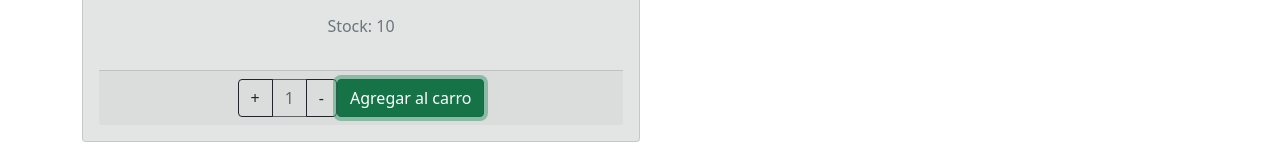
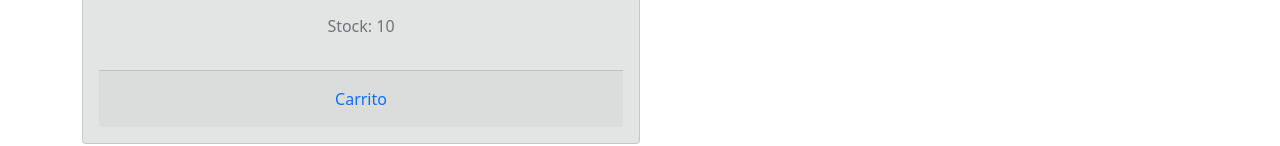
Before and after one commit to TeresitaCaneteL/ViaVerde_Canete, a React (Create React App) app: page /product/1 in a window 1280 px wide. Both pictures are taken after a click on the button "Agregar al carro". Shown: the part 654-800 px from the top of the page. Built offline with nearby package versions, Linux system fonts and the light colour scheme.

Commit message:
add CartContext

```diff
--- a/src/components/context/Context.js
+++ b/src/components/context/Context.js
@@ -11,7 +11,6 @@ export const CartProvider = ({defaultValue = [], children}) =>{
     setCart([]);
   }
   const addCart = (newItem, quantity) => {
-    console.log('hola', newItem)
     !cart.find(item => item.id === newItem.id) && setCart([...cart, { ...newItem, quantity }]);
 };
 
--- a/src/components/item/Item.js
+++ b/src/components/item/Item.js
@@ -1,4 +1,4 @@
-import ItemCount from '../itemCount/ItemCount.js';
+
 import 'bootstrap/dist/css/bootstrap.min.css';
 import './Item.css';
 import {Card, Container, Nav} from 'react-bootstrap';
--- a/src/components/itemDetail/ItemDetail.js
+++ b/src/components/itemDetail/ItemDetail.js
@@ -1,4 +1,4 @@
-
+import { NavLink } from 'react-router-dom';
 import 'bootstrap/dist/css/bootstrap.min.css';
 import {Card, Container, Nav} from 'react-bootstrap';
 import ItemCount from '../itemCount/ItemCount.js';
@@ -11,10 +11,10 @@ export const ItemDetail = (props)=>{
   //const {id,title, image,description,stock,precio, discount}=props.product;
 
   const { addCart } = useContext(CartContext);
-  const [cant,setCant]= useState(false);
+  const [cart,setCart]= useState(false);
 
   const onAdd = (num)=>{
-    setCant(true);
+    setCart(true);
     addCart(props, num);
     console.log('props', num)
   }
@@ -32,7 +32,12 @@ export const ItemDetail = (props)=>{
         </Card.Text>
       </Card.Body>
       <Card.Footer>
-        <Container><ItemCount stock={props.stock} onAdd={onAdd}/> </Container>
+        {cart ?(
+          <Nav.Link as={NavLink} className="" to={`/cart`}>Carrito</Nav.Link>
+        ):(
+          <Container><ItemCount stock={props.stock} onAdd={onAdd}/> </Container>
+        )}
+
       </Card.Footer>
 
     </div>
--- a/src/components/itemDetailContainer/ItemDetailContainer.js
+++ b/src/components/itemDetailContainer/ItemDetailContainer.js
@@ -7,8 +7,6 @@ export const ItemDetailContainer = () => {
   {/*const [loading, setLoading] = useState(true);*/}
 
   const { itemId } = useParams();
-
-  console.log(itemId);
 
   useEffect(() => {
     {/*setLoading(true);*/}
@@ -22,8 +20,6 @@ export const ItemDetailContainer = () => {
     })
         .then((resp) => resp.json())
         .then((data) => {setProduct(data.find((item) => item.id === itemId))})
-
-
         resolve(product);
       }, 300);
     });
--- a/src/components/itemListContainer/ItemListContainer.js
+++ b/src/components/itemListContainer/ItemListContainer.js
@@ -20,7 +20,7 @@ function ItemListContainer() {
  })
      .then((resp) => resp.json())
      .then((data) => {setInfo(data.filter((item)=> item.categoria === catId))})
-     console.log(setInfo)
+
    },1000):
 
    setTimeout(()=>{
@@ -32,7 +32,7 @@ function ItemListContainer() {
 })
     .then((resp) => resp.json())
     .then((data) => {setInfo(data)})
-    console.log(setInfo)
+
   },1000)
 
  },[catId])
```
